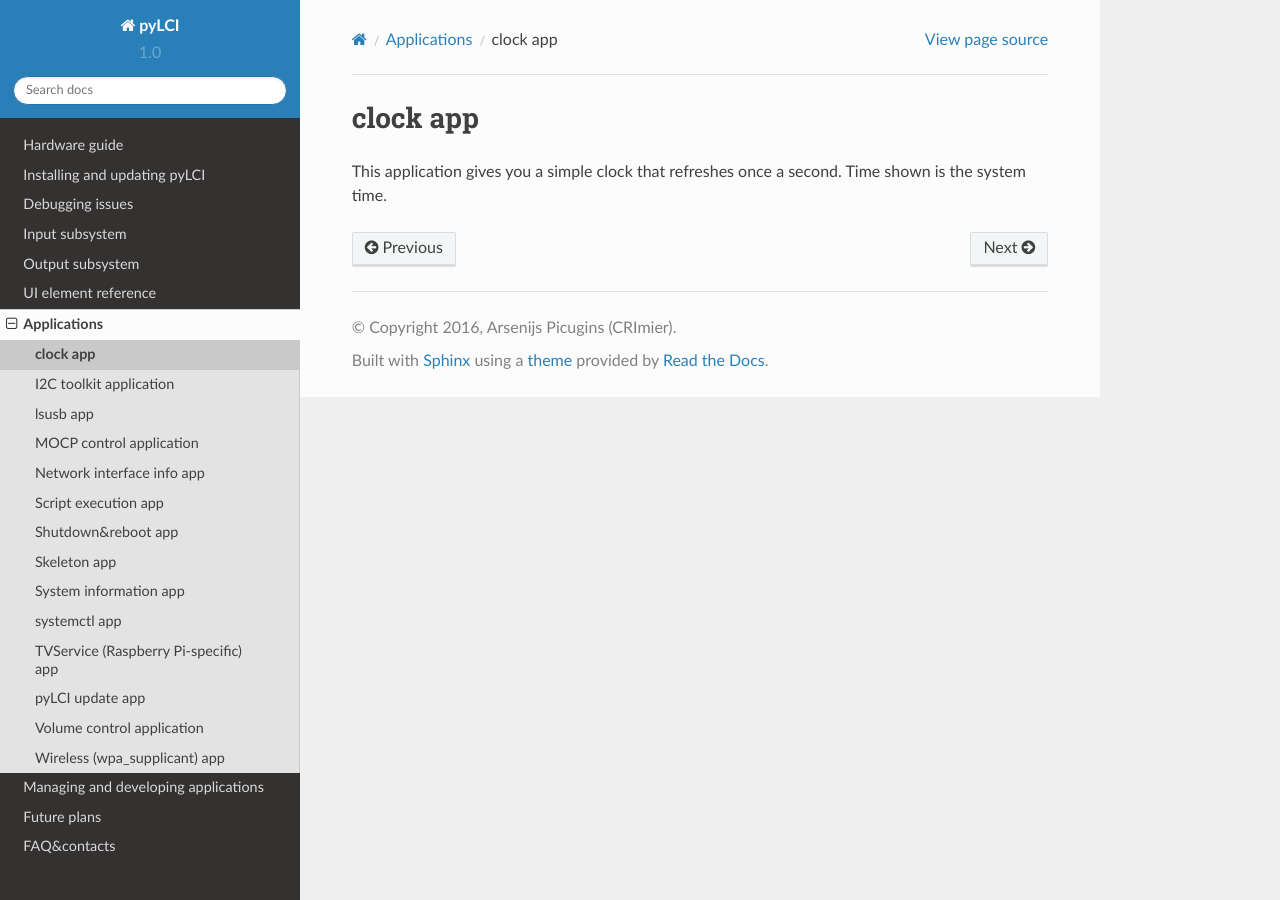
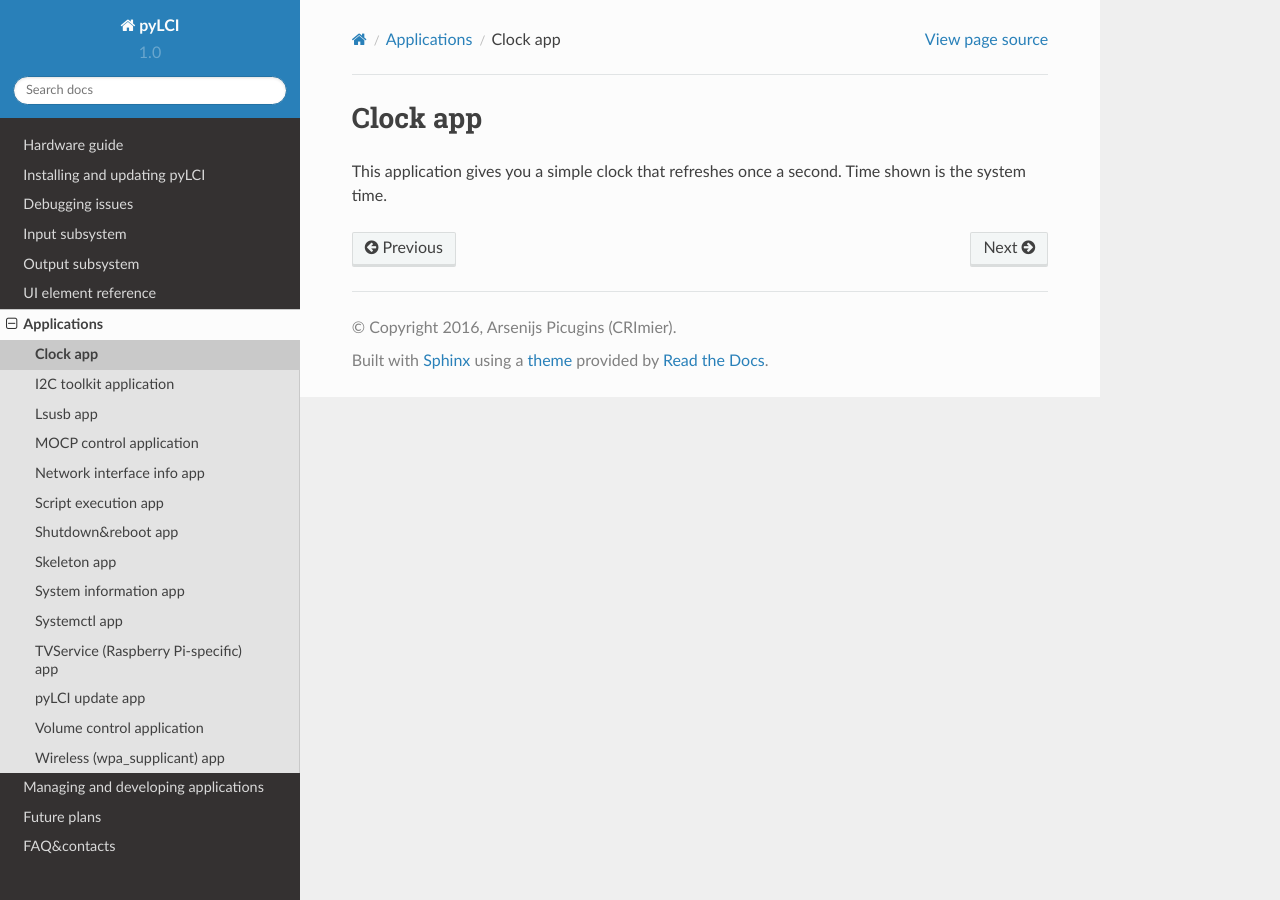
Before and after one commit to CRImier/pyLCI, a Sphinx documentation site: the page built from docs/apps/clock.rst, in a window 1280 px wide. Built offline with Sphinx 7.4.7 and the Read the Docs theme 2.0.0, drawn with Linux system fonts in a browser that asks for light colours.

Commit message:
Minor changes

```diff
--- a/docs/apps/clock.rst
+++ b/docs/apps/clock.rst
@@ -1,7 +1,7 @@
 .. _apps_clock:
 
 #########
-clock app
+Clock app
 #########
 
 This application gives you a simple clock that refreshes once a second. Time shown is the system time.
--- a/docs/apps/lsusb.rst
+++ b/docs/apps/lsusb.rst
@@ -1,7 +1,7 @@
 .. _apps_lsusb:
 
 #########
-lsusb app
+Lsusb app
 #########
 
 This application gives you information about connected USB devices.
--- a/docs/apps/systemctl.rst
+++ b/docs/apps/systemctl.rst
@@ -1,7 +1,7 @@
 .. _apps_systemctl:
 
 #############
-systemctl app
+Systemctl app
 #############
 
 This application lists all systemd units available and lets you manage them.
```
